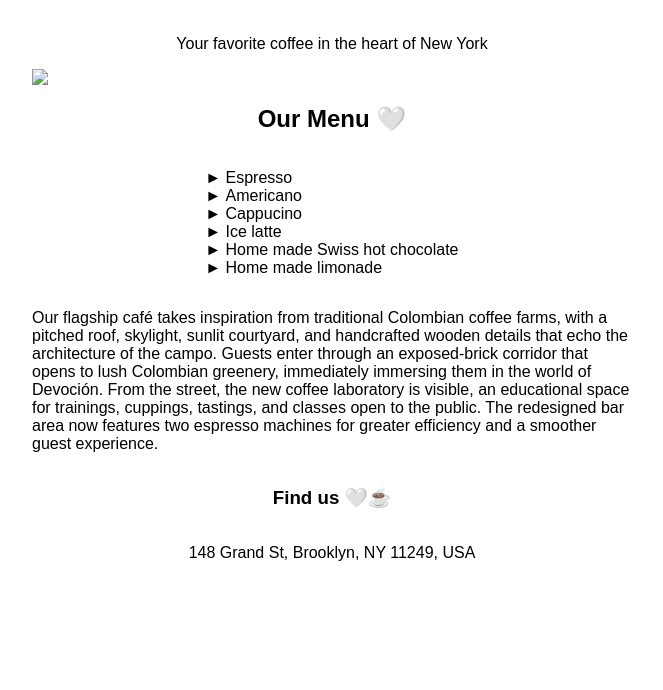
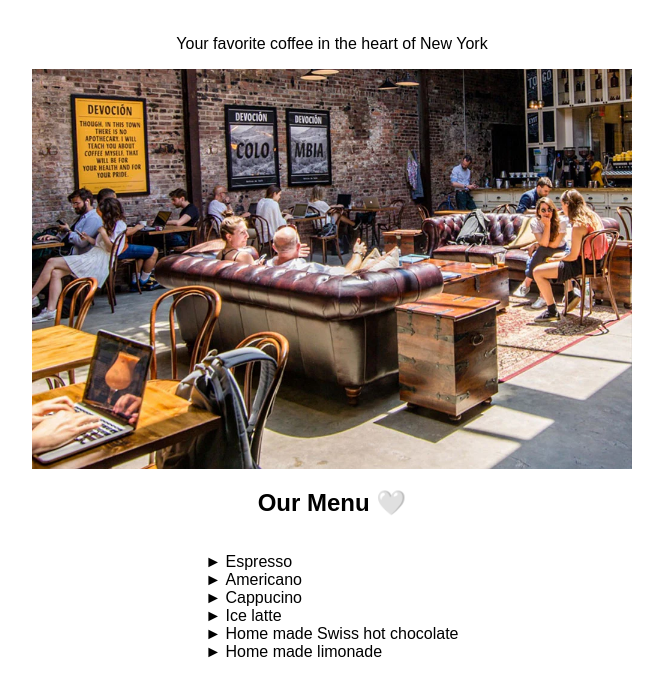
Before and after one commit to Mat1801/Ny-Coffee-shop, a plain HTML site: page index.html in a window 1280 px wide. Shown: the part 61-751 px from the top of the page, without its empty margins (308-971 px from the left). Drawn offline with Linux system fonts and the light colour scheme.

Commit message:
Update index.html

```diff
--- a/index.html
+++ b/index.html
@@ -9,7 +9,7 @@
 <body>
     <h1> Mat's Coffee</h1>
     <p>Your favorite coffee in the heart of New York</p>
-    <img src="/week-02/coffee-shopNYC.webp" style="width: 100%;">
+    <img src="coffee-shopNYC.webp" style="width: 100%;">
     <h2> Our Menu 🤍</h2>
     <ul>
         <li> Espresso</li>
```
